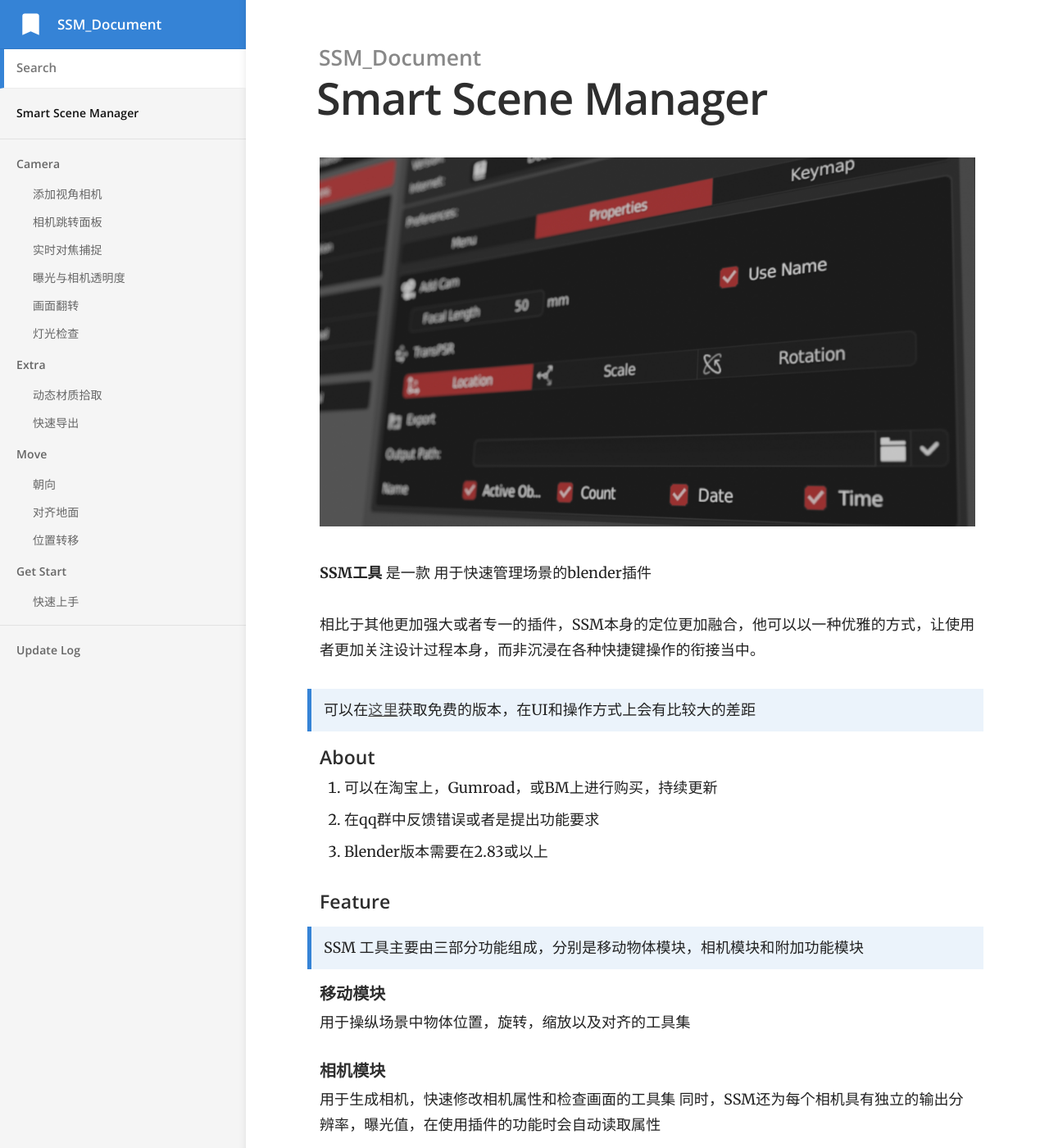
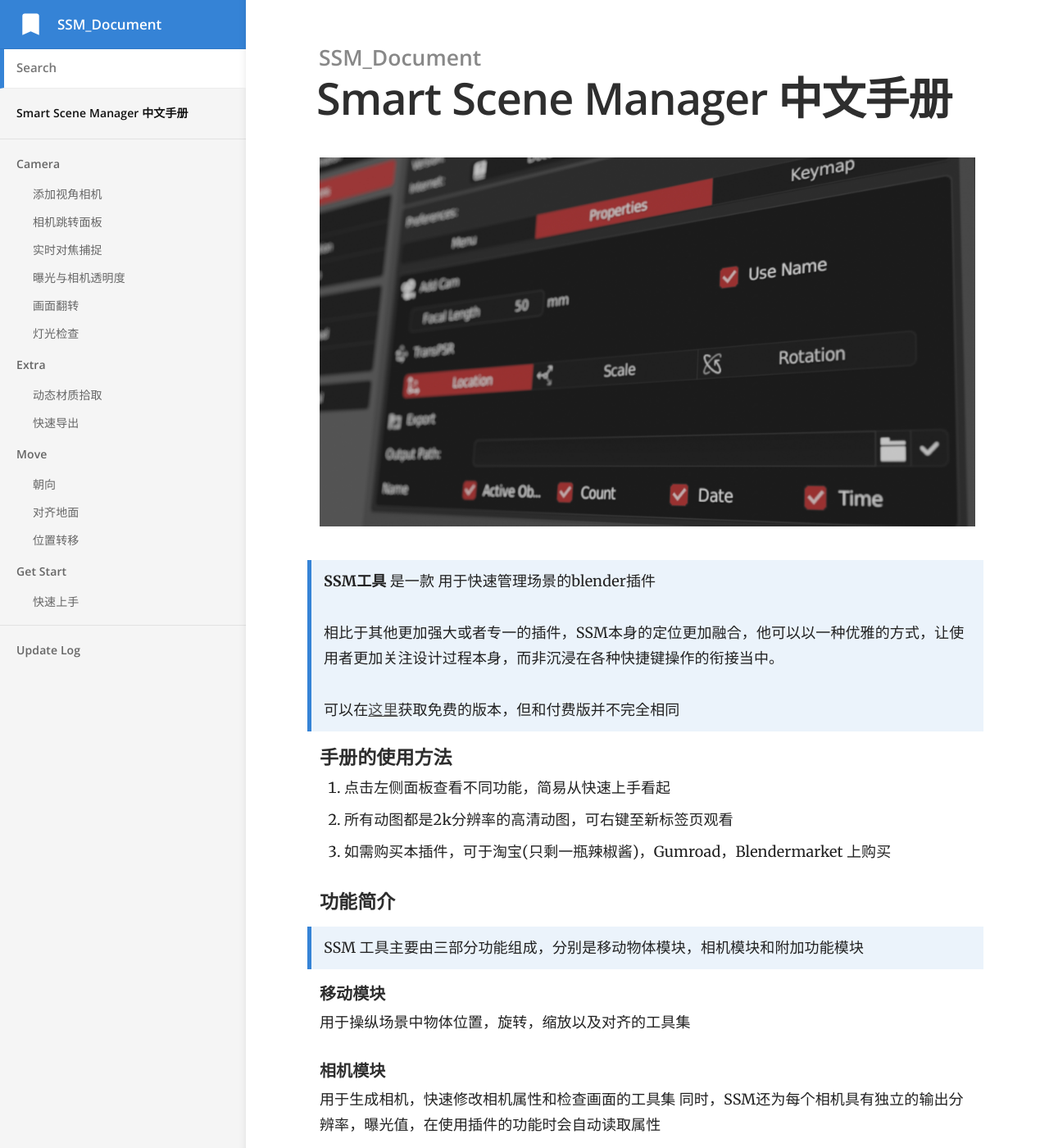
Before and after one commit to atticus-lv/SSM_document, a Jekyll site: the page built from index.md, in a window 1280 px wide and 1400 px high. Shown: the whole window at 82% size. Built offline with Jekyll 4.4.1, drawn with Linux system fonts in a browser that asks for light colours.

Commit message:
压缩图片

```diff
--- a/index.md
+++ b/index.md
@@ -1,22 +1,28 @@
 ---
-title: Smart Scene Manager
+title: Smart Scene Manager 中文手册
 ---
 
 **![page](images/page.jpg)**
 
-**SSM工具** 是一款 用于快速管理场景的blender插件
 
-相比于其他更加强大或者专一的插件，SSM本身的定位更加融合，他可以以一种优雅的方式，让使用者更加关注设计过程本身，而非沉浸在各种快捷键操作的衔接当中。
 
-> 可以在[这里](https://github.com/atticus-lv/Smart-Scene-Manager_Free)获取免费的版本，在UI和操作方式上会有比较大的差距
+> **SSM工具** 是一款 用于快速管理场景的blender插件
+>
+> 相比于其他更加强大或者专一的插件，SSM本身的定位更加融合，他可以以一种优雅的方式，让使用者更加关注设计过程本身，而非沉浸在各种快捷键操作的衔接当中。
+>
+> 可以在[这里](https://github.com/atticus-lv/Smart-Scene-Manager_Free)获取免费的版本，但和付费版并不完全相同
 
-#### About
 
-1. 可以在淘宝上，Gumroad，或BM上进行购买，持续更新
-2. 在qq群中反馈错误或者是提出功能要求
-3. Blender版本需要在2.83或以上
 
-#### Feature
+#### 手册的使用方法
+
+1. 点击左侧面板查看不同功能，简易从快速上手看起
+2. 所有动图都是2k分辨率的高清动图，可右键至新标签页观看
+3. 如需购买本插件，可于淘宝(只剩一瓶辣椒酱)，Gumroad，Blendermarket 上购买
+
+
+
+#### 功能简介
 
 > SSM 工具主要由三部分功能组成，分别是移动物体模块，相机模块和附加功能模块
 
```
Also changed, not shown: uploads/jumpmenu.png, uploads/keymaps.png, uploads/preferenceimage.png, uploads/selectmenu.png, uploads/sidemenuimage.png, uploads/translation.png, uploads/微信截图-20200809184620.png, 1 other file.
